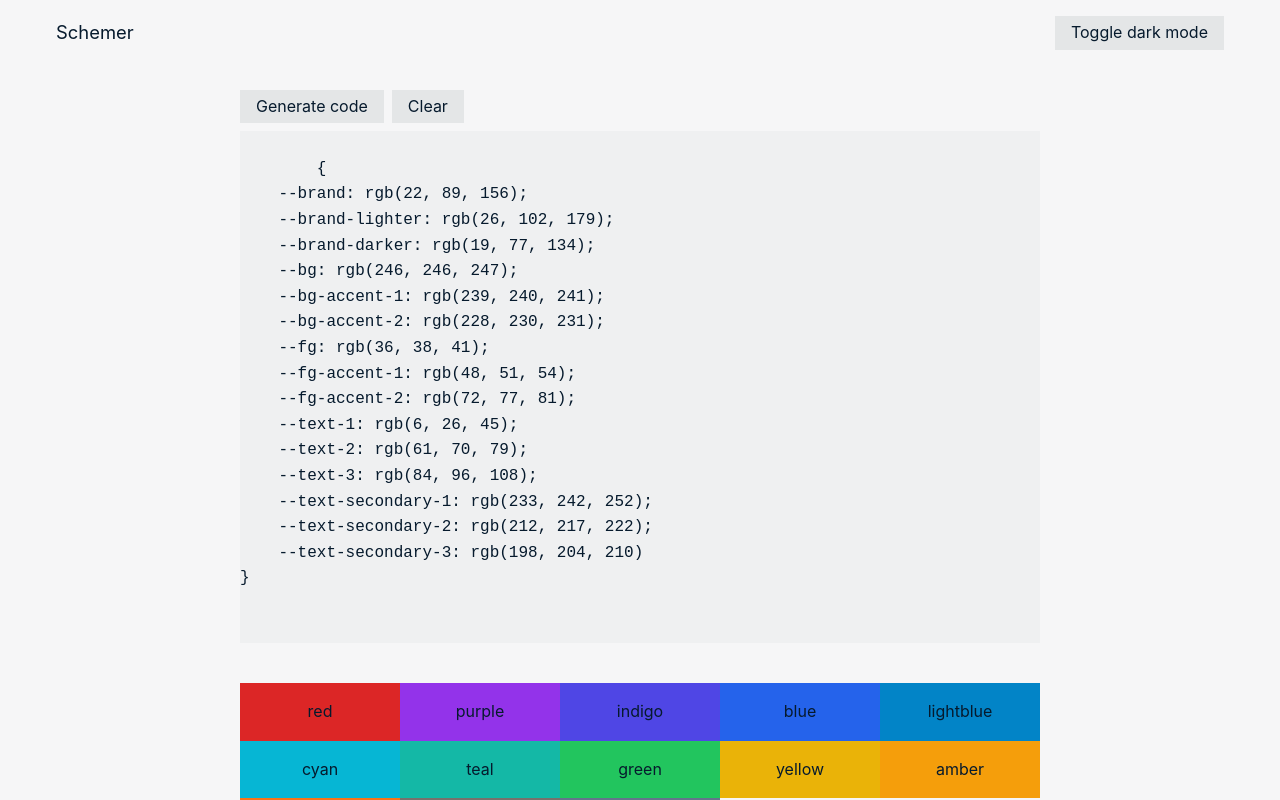
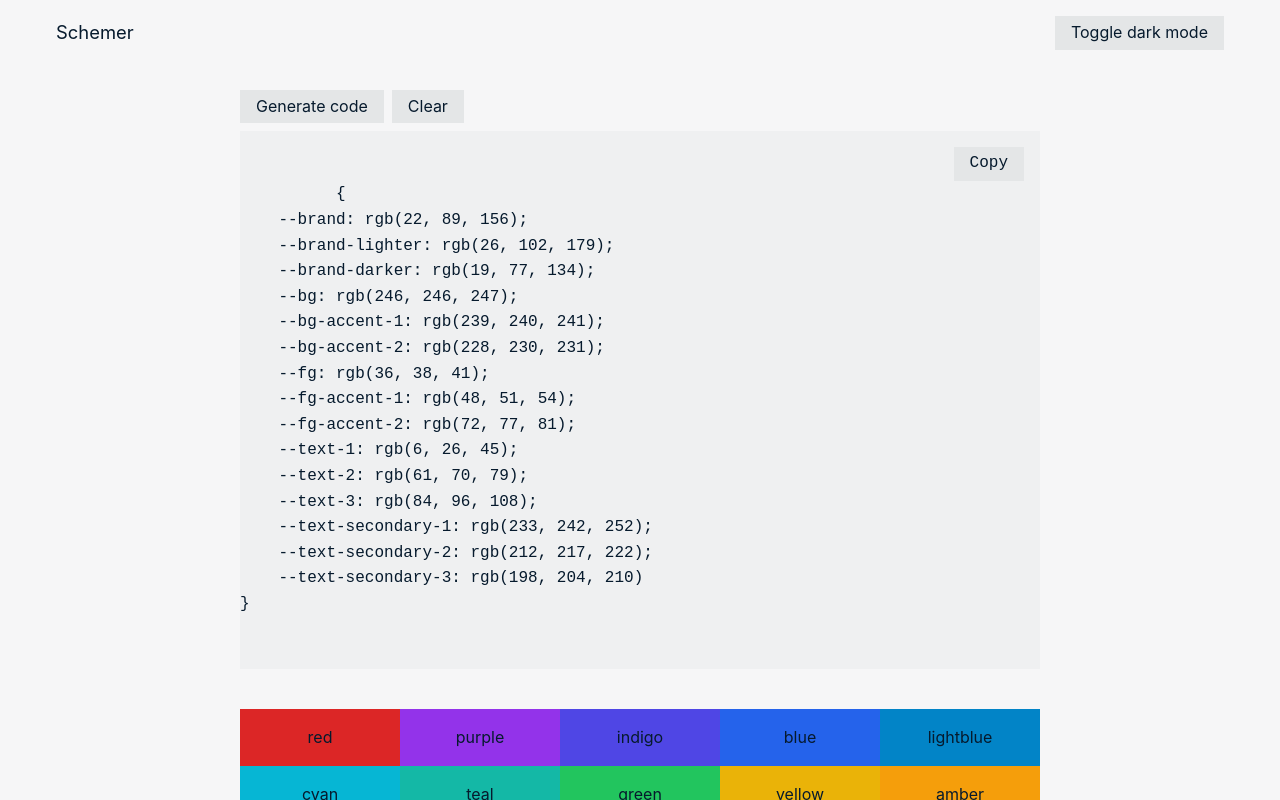
Before and after one commit to josip2312/schemer, a Vue app: page / in a window 1280 px wide. Both pictures are taken after a click on the button "Generate code". Shown: the top 800 px of the page. Built offline with nearby package versions, Linux system fonts and the light colour scheme.

Commit message:
Add copy to clipboard btn

```diff
--- a/src/assets/_base.scss
+++ b/src/assets/_base.scss
@@ -13,9 +13,8 @@ body {
   background: var(--bg);
   overflow-x: hidden;
   line-height: 1.6;
-  font-family: Inter, -apple-system, BlinkMacSystemFont, 'Segoe UI', Roboto,
-    Oxygen, Ubuntu, Cantarell, 'Fira Sans', 'Droid Sans', 'Helvetica Neue',
-    sans-serif;
+  font-family: Inter, -apple-system, BlinkMacSystemFont, "Segoe UI", Roboto, Oxygen, Ubuntu, Cantarell, "Fira Sans",
+    "Droid Sans", "Helvetica Neue", sans-serif;
   font-size: 1rem;
   text-rendering: optimizeLegibility;
   -webkit-font-smoothing: antialiased;
@@ -29,3 +28,14 @@ body {
   background: var(--bg-accent-2);
   border: 0;
 }
+
+.copied {
+  position: fixed;
+  z-index: 100;
+  bottom: 2.5rem;
+  left: 50%;
+  transform: translateX(-50%);
+  background-color: var(--fg);
+  padding: 0.5em 1.5em;
+  color: var(--text-secondary-1);
+}
--- a/src/components/AppColors.vue
+++ b/src/components/AppColors.vue
@@ -110,17 +110,6 @@ const copyColor = (e: any) => {
   margin: 0 auto;
   padding: 2.5rem 0;
 
-  .copied {
-    position: fixed;
-    z-index: 100;
-    bottom: 2.5rem;
-    left: 50%;
-    transform: translateX(-50%);
-    background-color: var(--fg);
-    padding: 0.5em 1.5em;
-    color: var(--text-secondary-1);
-  }
-
   .brand {
     display: flex;
     margin-bottom: 1.5rem;
--- a/src/components/AppGenerate.vue
+++ b/src/components/AppGenerate.vue
@@ -1,5 +1,6 @@
 <script setup lang="ts">
 import { computed, ref, reactive, watch } from 'vue';
+import { useClipboard } from '@vueuse/core';
 import { isDark } from '@/composables/darkMode';
 import colors from '@/data/variableColors';
 
@@ -18,7 +19,9 @@ watch(isDark, () => {
   clear();
 });
 
-const generatedColors = ref({});
+const { copy, copied } = useClipboard({ copiedDuring: 2500 });
+
+const generatedColors = ref('');
 
 const isGenerated = computed(() => {
   return Object.keys(generatedColors.value).length > 0;
@@ -73,11 +76,15 @@ const clear = () => {
     <template v-if="isGenerated">
       <button class="btn clear" @click="clear">Clear</button>
       <pre class="snippet">
-      <code class="language-css">
-        {{ generatedColors }}
-      </code>
+        <button class="btn copy" @click="copy(generatedColors)">Copy</button>
+        <code class="language-css">
+          {{ generatedColors }}
+        </code>
     </pre>
     </template>
+    <AppTransition>
+      <div v-if="copied" class="copied">Copied!</div>
+    </AppTransition>
   </div>
 </template>
 
@@ -94,6 +101,13 @@ const clear = () => {
 }
 
 .snippet {
+  position: relative;
   background-color: var(--bg-accent-1);
+
+  .copy {
+    position: absolute;
+    right: 1rem;
+    top: 1rem;
+  }
 }
 </style>
```
Also changed, not shown: src/assets/_root.scss (+5 -25 lines).
